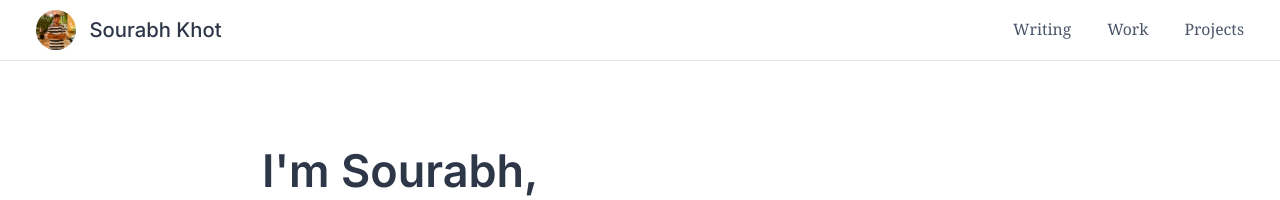
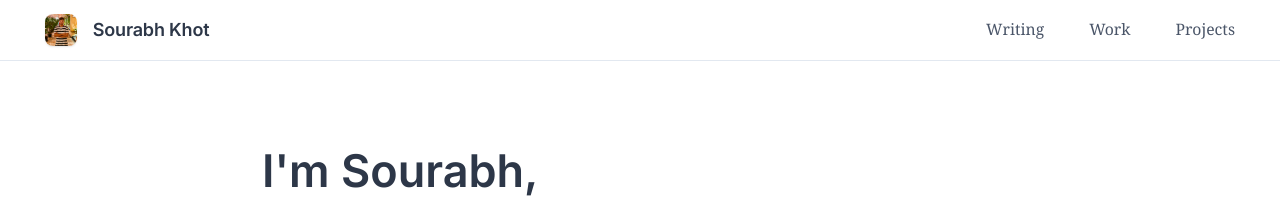
Before and after one commit to sourabh-khot65/sourabh-khot65.github.io, a Jekyll site: the page built from index.html, in a window 1280 px wide. Shown: the top 200 px of the page. Built offline with Jekyll 4.4.1, drawn with Linux system fonts in a browser that asks for light colours.

Commit message:
ref: Improve header and logo styling for enhanced visual appeal. This update includes adjustments to padding, hover effects, and logo dimensions, aiming to create a more polished and user-friendly interface.

```diff
--- a/_layouts/default.html
+++ b/_layouts/default.html
@@ -189,12 +189,14 @@
             background: var(--bg-color);
             border-bottom: 1px solid var(--border-color);
             z-index: 1000;
+            backdrop-filter: blur(10px);
+            -webkit-backdrop-filter: blur(10px);
         }
 
         .header-content {
             max-width: 72rem;
             margin: 0 auto;
-            padding: 0 1.25rem;
+            padding: 0 1.5rem;
             height: 100%;
             display: flex;
             align-items: center;
@@ -204,34 +206,38 @@
         .site-logo {
             display: flex;
             align-items: center;
-            gap: 0.75rem;
+            gap: 0.875rem;
             text-decoration: none;
             color: var(--text-primary);
-            transition: opacity 0.2s ease;
+            transition: all 0.2s ease;
+            padding: 0.5rem;
+            border-radius: 0.5rem;
         }
 
         .site-logo:hover {
             text-decoration: none;
-            opacity: 0.85;
+            background: rgba(0, 0, 0, 0.05);
         }
 
         .logo-image {
-            width: 40px;
-            height: 40px;
-            border-radius: 50%;
+            width: 32px;
+            height: 32px;
+            border-radius: 8px;
             object-fit: cover;
+            box-shadow: 0 1px 2px rgba(0, 0, 0, 0.1);
         }
 
         .site-logo span {
-            font-size: 1.125rem;
-            font-weight: 500;
-            font-family: 'Inter', sans-serif;
-            color: #2D3748;
+            font-size: 1rem;
+            font-weight: 600;
+            font-family: 'Inter', -apple-system, BlinkMacSystemFont, system-ui, sans-serif;
+            color: var(--text-primary);
+            letter-spacing: -0.01em;
         }
 
         .nav-paths {
             display: flex;
-            gap: 2rem;
+            gap: 1.5rem;
             align-items: center;
         }
 
@@ -240,28 +246,32 @@
             text-decoration: none;
             font-size: 0.875rem;
             font-weight: 500;
-            transition: color 0.2s ease;
+            transition: all 0.2s ease;
             position: relative;
-            padding: 0.5rem 0;
+            padding: 0.5rem;
+            border-radius: 0.375rem;
         }
 
         .nav-path:hover {
             color: var(--text-primary);
             text-decoration: none;
+            background: rgba(0, 0, 0, 0.05);
         }
 
         .nav-path.active {
             color: var(--text-primary);
+            font-weight: 600;
         }
 
         .nav-path.active::after {
             content: '';
             position: absolute;
             bottom: 0;
-            left: 0;
-            width: 100%;
+            left: 0.5rem;
+            right: 0.5rem;
             height: 2px;
             background-color: var(--text-primary);
+            border-radius: 1px;
         }
 
         @media (min-width: 768px) {
```
